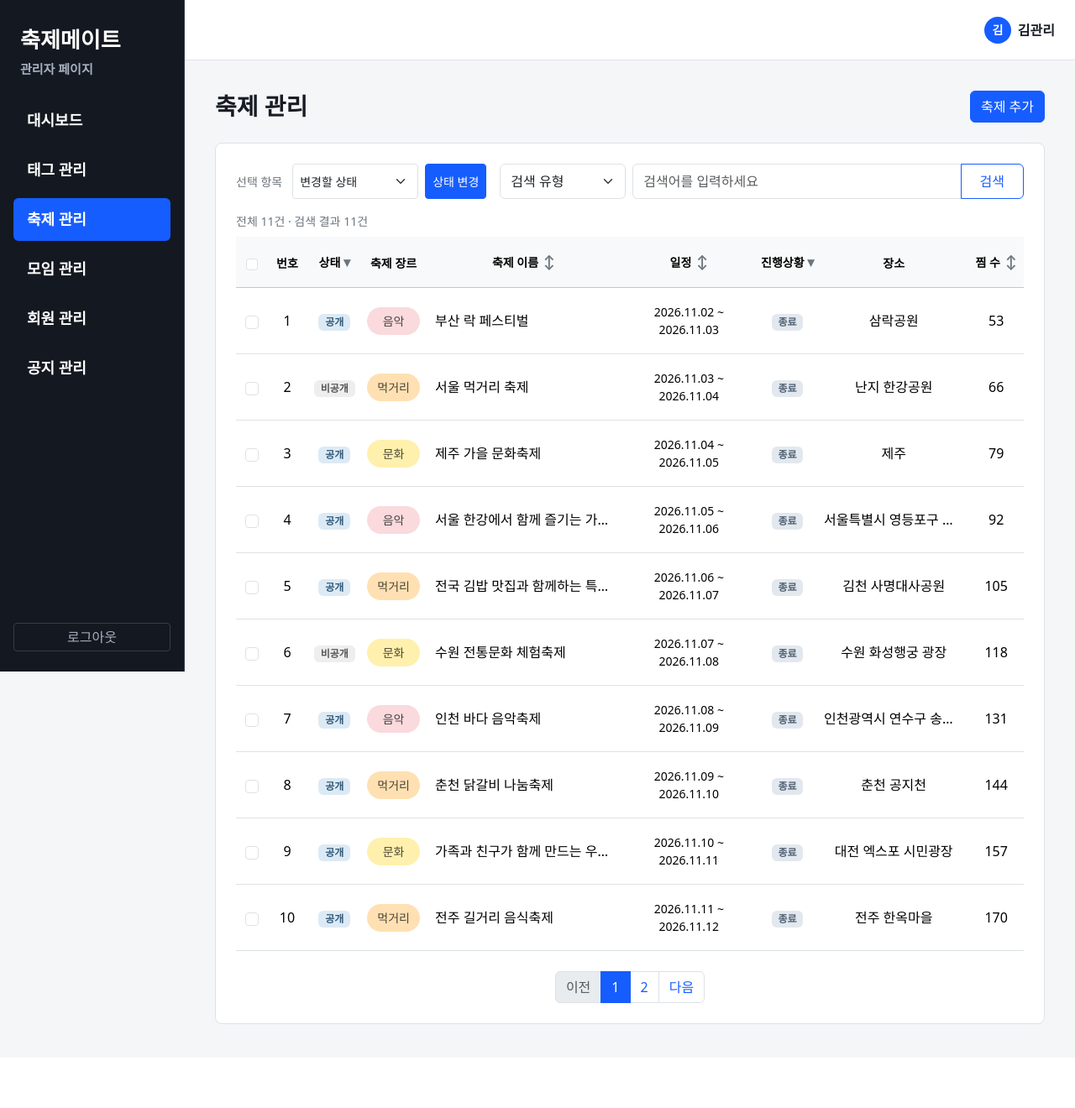
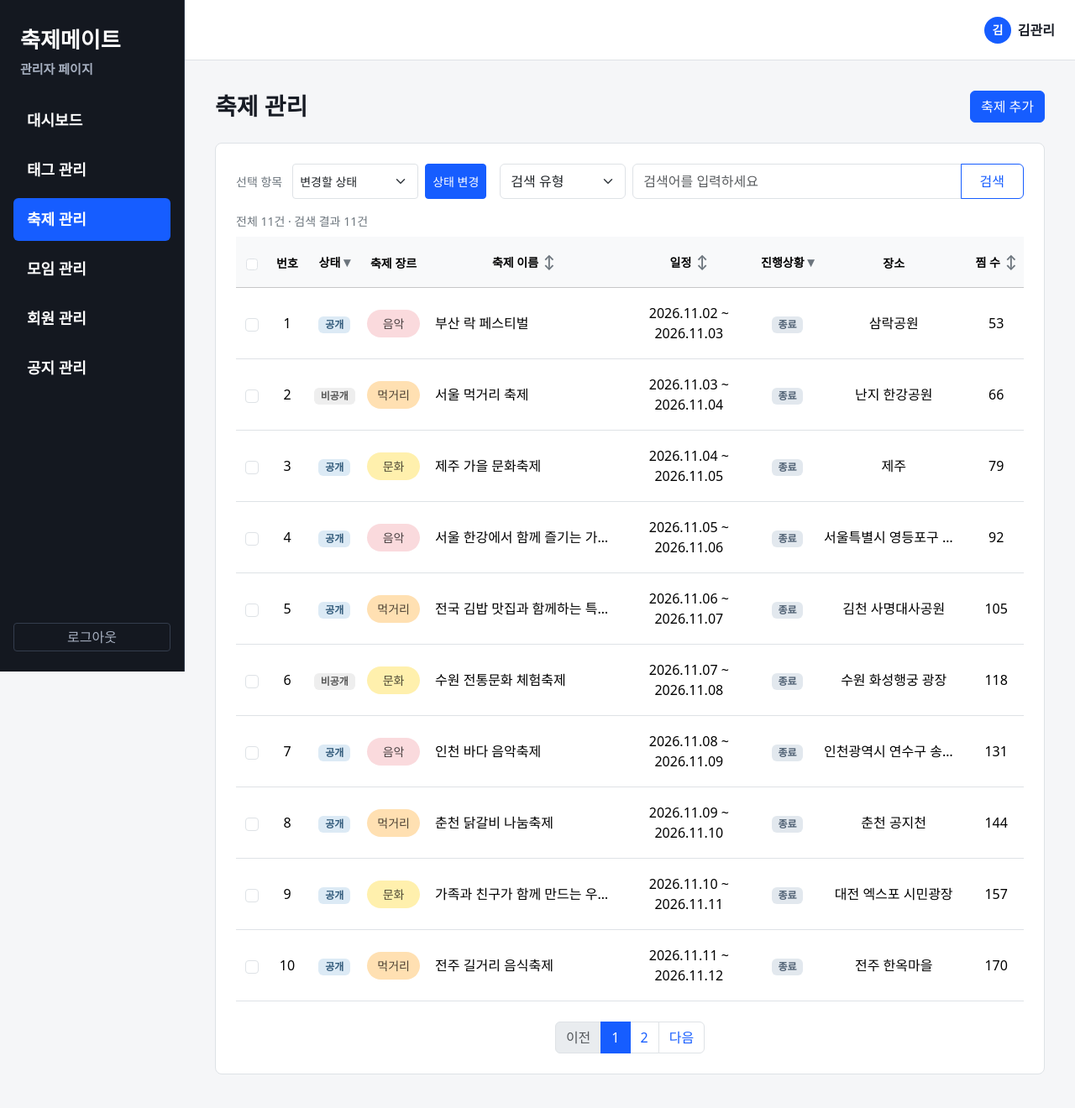
Before and after one commit to 1teamkosta/Sprint2, a Spring app: template src/main/resources/templates/festival/festivals.html in a window 1280 px wide. Shown: the whole page at 84% size. Before the commit the page ends 1220 px from the top, so only its background shows below. Run offline with Thymeleaf, Linux system fonts and the light colour scheme; the template is opened without the code that fills it, so the values that code supplies are empty.

Commit message:
[fix] 축제관리 일정 폰트사이즈 변경

```diff
--- a/src/main/resources/static/css/festivals.css
+++ b/src/main/resources/static/css/festivals.css
@@ -59,7 +59,7 @@
 .festival-table th:has([data-sort="title"]) {
     padding-inline: 12px;
 }
-.festival-table [data-sort-field="startDate"] { font-size: 0.875rem; }
+.festival-table [data-sort-field="startDate"]
 .festival-table time { display: inline-block; }
 
 /* 검색 창 */
```
